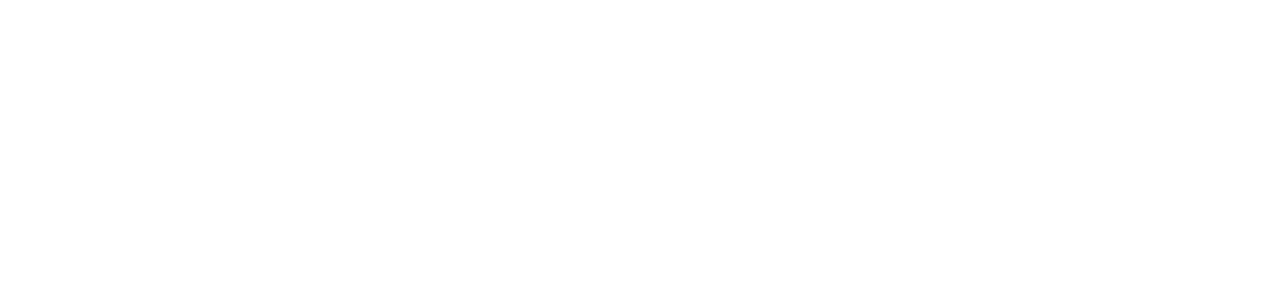
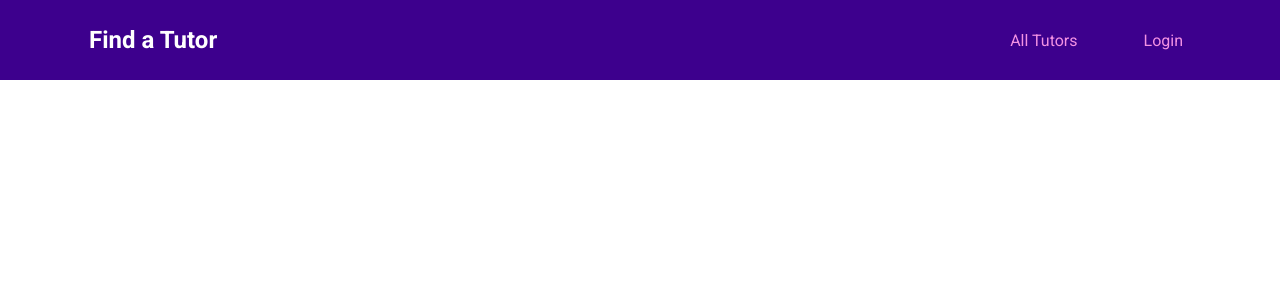
Before and after one commit to mirchev1977/find-your-tutor-app, a Vue app: page /auth in a window 1280 px wide. Before the commit this address had no page. Shown: the top 300 px of the page. Built offline with nearby package versions, Linux system fonts and the light colour scheme.

Commit message:
created TheHeader with links for Tutors, login and logout

```diff
--- a/src/App.vue
+++ b/src/App.vue
@@ -1,7 +1,73 @@
 <template>
-    <router-view></router-view>
+  <the-header></the-header>
+  <router-view v-slot="slotProps">
+    <transition name="route" mode="out-in">
+      <component :is="slotProps.Component"></component>
+    </transition>
+  </router-view>
 </template>
 
 <script>
-export default {}
+import TheHeader from './components/layout/TheHeader.vue';
+
+export default {
+  components: {
+    TheHeader
+  },
+  computed: {
+    didAutoLogout() {
+      return this.$store.getters.didAutoLogout;
+    }
+  },
+  created() {
+    this.$store.dispatch('tryLogin');
+  },
+  watch: {
+    didAutoLogout(curValue, oldValue) {
+      if (curValue && curValue !== oldValue) {
+        this.$router.replace('/tutors');
+      }
+    }
+  }
+}
 </script>
+
+<style>
+@import url("https://fonts.googleapis.com/css2?family=Roboto:wght@400;700&display=swap");
+
+* {
+  box-sizing: border-box;
+}
+
+html {
+  font-family: "Roboto", sans-serif;
+}
+
+body {
+  margin: 0;
+}
+
+.route-enter-from {
+  opacity: 0;
+  transform: translateY(-30px);
+}
+
+.route-leave-to {
+  opacity: 0;
+  transform: translateY(30px);
+}
+
+.route-enter-active {
+  transition: all 0.3s ease-out;
+}
+
+.route-leave-active {
+  transition: all 0.3s ease-in;
+}
+
+.route-enter-to,
+.route-leave-from {
+  opacity: 1;
+  transform: translateY(0);
+}
+</style>
--- /dev/null
+++ b/src/components/layout/TheHeader.vue
@@ -0,0 +1,100 @@
+<template>
+  <header>
+    <nav>
+      <h1>
+        <router-link to="/">Find a Tutor</router-link>
+      </h1>
+      <ul>
+        <li>
+          <router-link to="/tutors">All Tutors</router-link>
+        </li>
+        <li v-if="isLoggedIn">
+          <router-link to="/inquiries">Inquiries</router-link>
+        </li>
+        <li v-else>
+          <router-link to="/auth">Login</router-link>
+        </li>
+        <li v-if="isLoggedIn">
+          <base-button @click="logout">Logout</base-button>
+        </li>
+      </ul>
+    </nav>
+  </header>
+</template>
+
+<script>
+export default {
+  computed: {
+    isLoggedIn() {
+      return this.$store.getters.isAuthenticated;
+    }
+  },
+  methods: {
+    logout() {
+      this.$store.dispatch('logout');
+      this.$router.replace('/tutors');
+    }
+  }
+}
+</script>
+
+<style scoped>
+header {
+  width: 100%;
+  height: 5rem;
+  background-color: #3d008d;
+  display: flex;
+  justify-content: center;
+  align-items: center;
+}
+
+header a {
+  text-decoration: none;
+  color: #f391e3;
+  display: inline-block;
+  padding: 0.75rem 1.5rem;
+  border: 1px solid transparent;
+}
+
+a:active,
+a:hover,
+a.router-link-active {
+  border: 1px solid #f391e3;
+}
+
+h1 {
+  margin: 0;
+}
+
+h1 a {
+  color: white;
+  margin: 0;
+}
+
+h1 a:hover,
+h1 a:active,
+h1 a.router-link-active {
+  border-color: transparent;
+}
+
+header nav {
+  width: 90%;
+  margin: auto;
+  display: flex;
+  justify-content: space-between;
+  align-items: center;
+}
+
+header ul {
+  list-style: none;
+  margin: 0;
+  padding: 0;
+  display: flex;
+  justify-content: center;
+  align-items: center;
+}
+
+li {
+  margin: 0 0.5rem;
+}
+</style>
```
